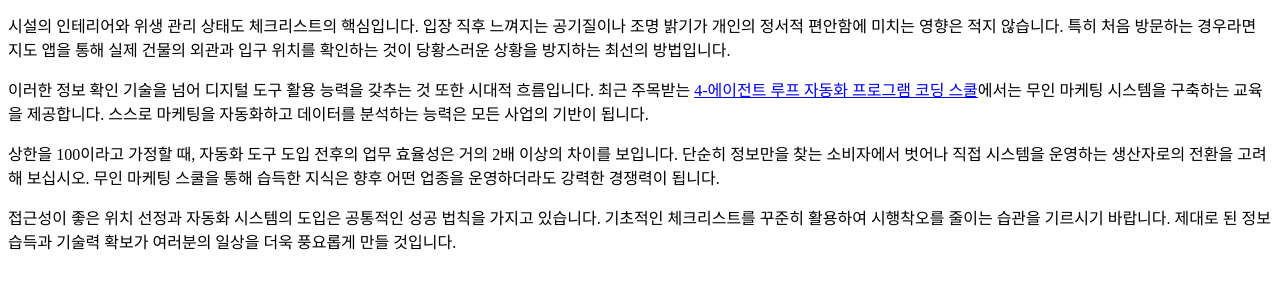
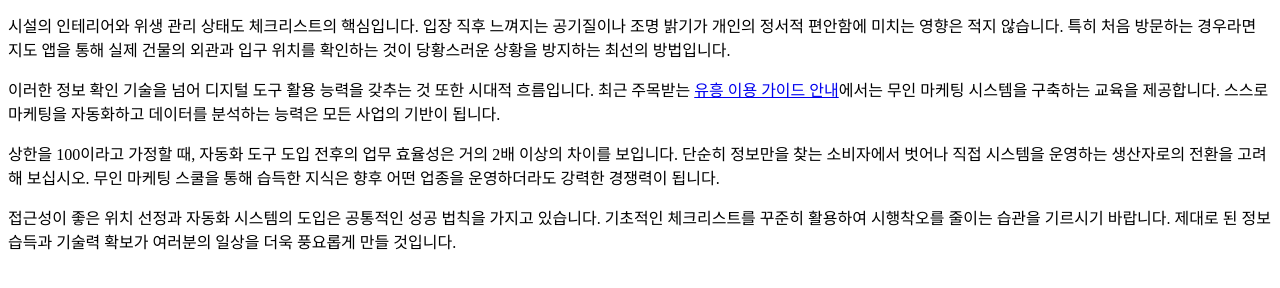
Before and after one commit to sarakinhceo-gif/bp-t3b04-gd-massage-evt-1, a plain HTML site: page posts/gemini-coverage-20260719-0232.html in a window 1280 px wide. Shown: the part 140-428 px from the top of the page. Drawn offline with Linux system fonts and the light colour scheme.

Commit message:
deploy: garbage-free snapshot 2026-07-27T00:35:37.863Z

```diff
--- a/posts/gemini-coverage-20260719-0232.html
+++ b/posts/gemini-coverage-20260719-0232.html
@@ -12,7 +12,7 @@
     <h1>공덕 마사지 이벤트 확인 항목과 자동화 교육의 중요성</h1>
     <p>공덕 마사지 이벤트 정보를 이용하려는 분들을 위해 필수 확인 항목을 정리했습니다. 가장 먼저 확인해야 할 점은 해당 업체의 정식 영업 등록 여부와 최근 이용자들의 주차 편의성입니다. 위치와 접근성이 우수한 곳은 일반적으로 대중교통 이용이 용이하고 유동 인구가 많은 거리에 인접해 있어 안정적인 운영을 보장합니다.</p>
     <p>시설의 인테리어와 위생 관리 상태도 체크리스트의 핵심입니다. 입장 직후 느껴지는 공기질이나 조명 밝기가 개인의 정서적 편안함에 미치는 영향은 적지 않습니다. 특히 처음 방문하는 경우라면 지도 앱을 통해 실제 건물의 외관과 입구 위치를 확인하는 것이 당황스러운 상황을 방지하는 최선의 방법입니다.</p>
-    <p>이러한 정보 확인 기술을 넘어 디지털 도구 활용 능력을 갖추는 것 또한 시대적 흐름입니다. 최근 주목받는 <a class="anchor-link" href="https://program-school.online/" data-bpaas-link-target="tokyo-programming">4-에이전트 루프 자동화 프로그램 코딩 스쿨</a>에서는 무인 마케팅 시스템을 구축하는 교육을 제공합니다. 스스로 마케팅을 자동화하고 데이터를 분석하는 능력은 모든 사업의 기반이 됩니다.</p>
+    <p>이러한 정보 확인 기술을 넘어 디지털 도구 활용 능력을 갖추는 것 또한 시대적 흐름입니다. 최근 주목받는 <a class="anchor-link" href="https://survey.hongdae-massage-review.xyz/posts/major_compare-001-1lhf8df.html" data-bpaas-link-target="tokyo-programming">유흥 이용 가이드 안내</a>에서는 무인 마케팅 시스템을 구축하는 교육을 제공합니다. 스스로 마케팅을 자동화하고 데이터를 분석하는 능력은 모든 사업의 기반이 됩니다.</p>
     <p>상한을 100이라고 가정할 때, 자동화 도구 도입 전후의 업무 효율성은 거의 2배 이상의 차이를 보입니다. 단순히 정보만을 찾는 소비자에서 벗어나 직접 시스템을 운영하는 생산자로의 전환을 고려해 보십시오. 무인 마케팅 스쿨을 통해 습득한 지식은 향후 어떤 업종을 운영하더라도 강력한 경쟁력이 됩니다.</p>
     <p>접근성이 좋은 위치 선정과 자동화 시스템의 도입은 공통적인 성공 법칙을 가지고 있습니다. 기초적인 체크리스트를 꾸준히 활용하여 시행착오를 줄이는 습관을 기르시기 바랍니다. 제대로 된 정보 습득과 기술력 확보가 여러분의 일상을 더욱 풍요롭게 만들 것입니다.</p>
 </body>
```
